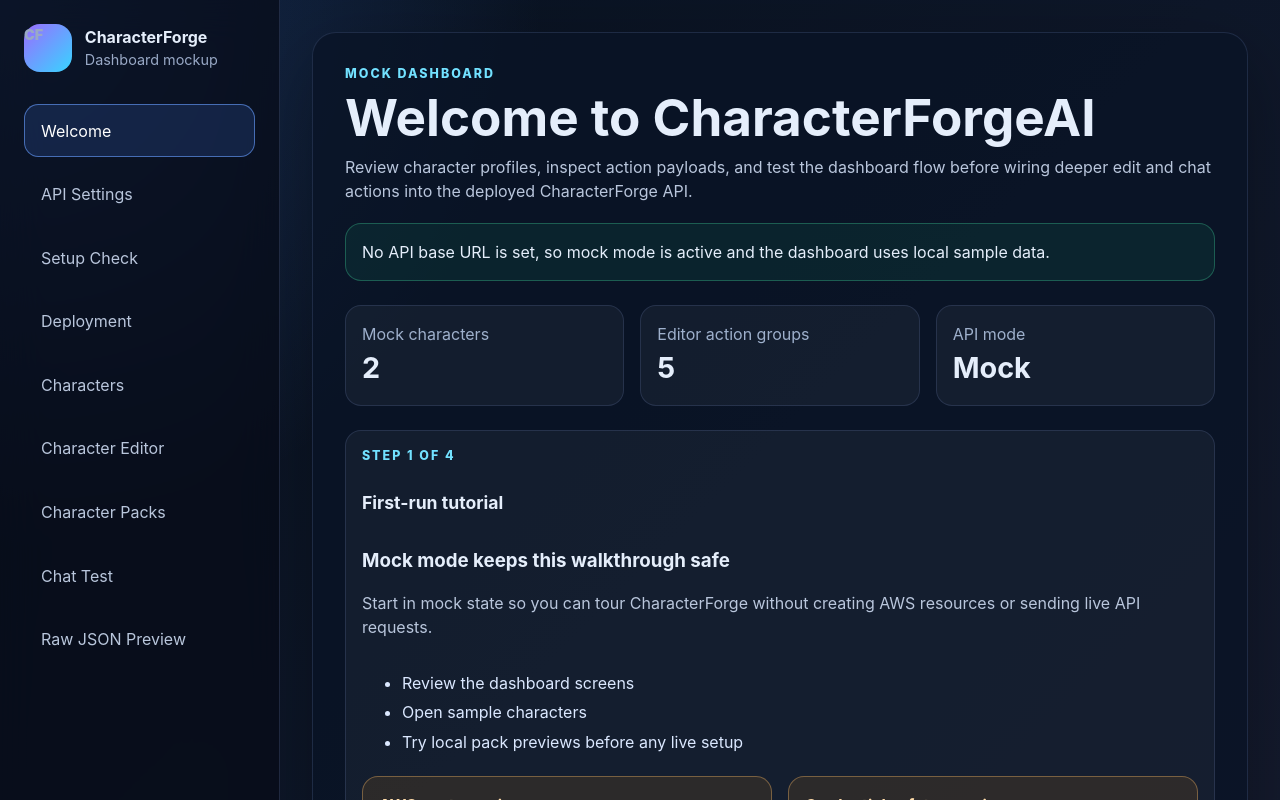
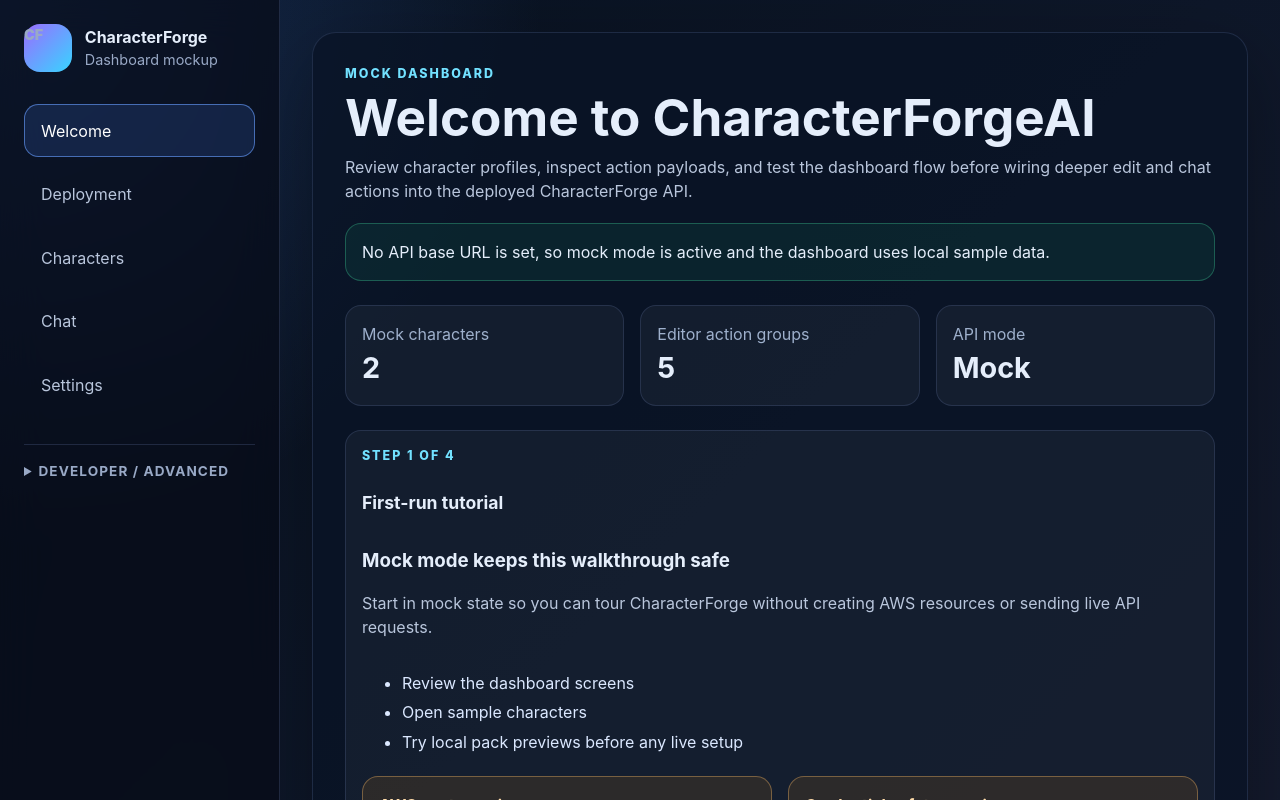
Before and after one commit to Cloudygb/CharacterForge-AI, a React (Vite) app in the folder apps/dashboard/: page / in a window 1280 px wide. Shown: the top 800 px of the page. Built offline with nearby package versions, Linux system fonts and the light colour scheme.

Commit message:
Simplify dashboard navigation for next release

```diff
--- a/apps/dashboard/src/App.tsx
+++ b/apps/dashboard/src/App.tsx
@@ -226,13 +226,16 @@ const defaultAppConfig: AppConfig = {
 
 const screens: Array<{ id: ScreenId; label: string }> = [
   { id: "welcome", label: "Welcome" },
-  { id: "settings", label: "API Settings" },
-  { id: "setup", label: "Setup Check" },
   { id: "deployment", label: "Deployment" },
   { id: "characters", label: "Characters" },
+  { id: "chat", label: "Chat" },
+  { id: "settings", label: "Settings" }
+];
+
+const developerScreens: Array<{ id: ScreenId; label: string }> = [
+  { id: "setup", label: "Setup Check" },
   { id: "editor", label: "Character Editor" },
   { id: "packs", label: "Character Packs" },
-  { id: "chat", label: "Chat Test" },
   { id: "json", label: "Raw JSON Preview" }
 ];
 
@@ -404,9 +407,9 @@ const firstRunTutorialSteps: TutorialStep[] = [
   },
   {
     title: "Dashboard tour",
-    body: "Use Character Packs to import and export local content, Character Editor to shape payloads, and Raw JSON Preview to inspect safe mock state.",
-    checklist: ["Keep mock mode until you intentionally connect", "Validate local packs before importing", "Review JSON before sharing artifacts"],
-    nextLabel: "Finish tutorial and open API Settings"
+    body: "Use Characters to manage local content, Chat to try conversations, and Developer / Advanced only when you need diagnostics.",
+    checklist: ["Keep mock mode until you intentionally connect", "Manage character content from one Characters section", "Open advanced diagnostics only when needed"],
+    nextLabel: "Finish tutorial and open Settings"
   }
 ];
 
@@ -997,7 +1000,7 @@ function WelcomeScreen({
           </p>
           <div className="button-row">
             <button type="button" onClick={onReopenTutorial}>Reopen first-run tutorial</button>
-            <button className="secondary" type="button" onClick={onOpenSettings}>Open API Settings</button>
+            <button className="secondary" type="button" onClick={onOpenSettings}>Open Settings</button>
           </div>
         </section>
       )}
@@ -1038,7 +1041,7 @@ function ApiSettingsScreen({
   return (
     <section className="screen-card" aria-labelledby="settings-title">
       <p className="eyebrow">Connection setup</p>
-      <h1 id="settings-title">API Settings</h1>
+      <h1 id="settings-title">Settings</h1>
       <p>
         Add a CharacterForge API base URL and API key to load live character summaries. Leave the base URL blank to keep
         using mock mode.
@@ -1872,7 +1875,7 @@ function ChatTestScreen() {
   return (
     <section className="screen-card" aria-labelledby="chat-title">
       <p className="eyebrow">Dialogue sandbox</p>
-      <h1 id="chat-title">Chat Test</h1>
+      <h1 id="chat-title">Chat</h1>
       <div className="notice compact">Chat remains mock-only in this step; API chat wiring comes after connection setup.</div>
       <div className="chat-window">
         {mockChatMessages.map((message) => (
@@ -2435,6 +2438,22 @@ export default function App() {
             </button>
           ))}
         </nav>
+        <details className="advanced-navigation">
+          <summary>Developer / Advanced</summary>
+          <div className="advanced-navigation-buttons">
+            {developerScreens.map((screen) => (
+              <button
+                aria-current={activeScreen === screen.id ? "page" : undefined}
+                className={activeScreen === screen.id ? "active" : undefined}
+                key={screen.id}
+                onClick={() => setActiveScreen(screen.id)}
+                type="button"
+              >
+                {screen.label}
+              </button>
+            ))}
+          </div>
+        </details>
       </aside>
       <main>{renderScreen()}</main>
     </div>
--- a/apps/dashboard/src/styles.css
+++ b/apps/dashboard/src/styles.css
@@ -76,7 +76,8 @@ nav {
   gap: 0.65rem;
 }
 
-nav button {
+nav button,
+.advanced-navigation button {
   width: 100%;
   padding: 0.85rem 1rem;
   border: 1px solid transparent;
@@ -92,10 +93,32 @@ nav button {
 }
 
 nav button:hover,
-nav button.active {
+nav button.active,
+.advanced-navigation button:hover,
+.advanced-navigation button.active {
   border-color: rgba(105, 159, 255, 0.6);
   background: rgba(63, 110, 211, 0.2);
   color: #ffffff;
+}
+
+.advanced-navigation {
+  border-top: 1px solid rgba(156, 180, 255, 0.16);
+  color: #99a9c6;
+  padding-top: 1rem;
+}
+
+.advanced-navigation summary {
+  cursor: pointer;
+  font-size: 0.85rem;
+  font-weight: 700;
+  letter-spacing: 0.08em;
+  text-transform: uppercase;
+}
+
+.advanced-navigation-buttons {
+  display: grid;
+  gap: 0.45rem;
+  margin-top: 0.75rem;
 }
 
 .button-row {
```
Also changed, not shown: 1 other file (tests, documents, lock files or other folders).
